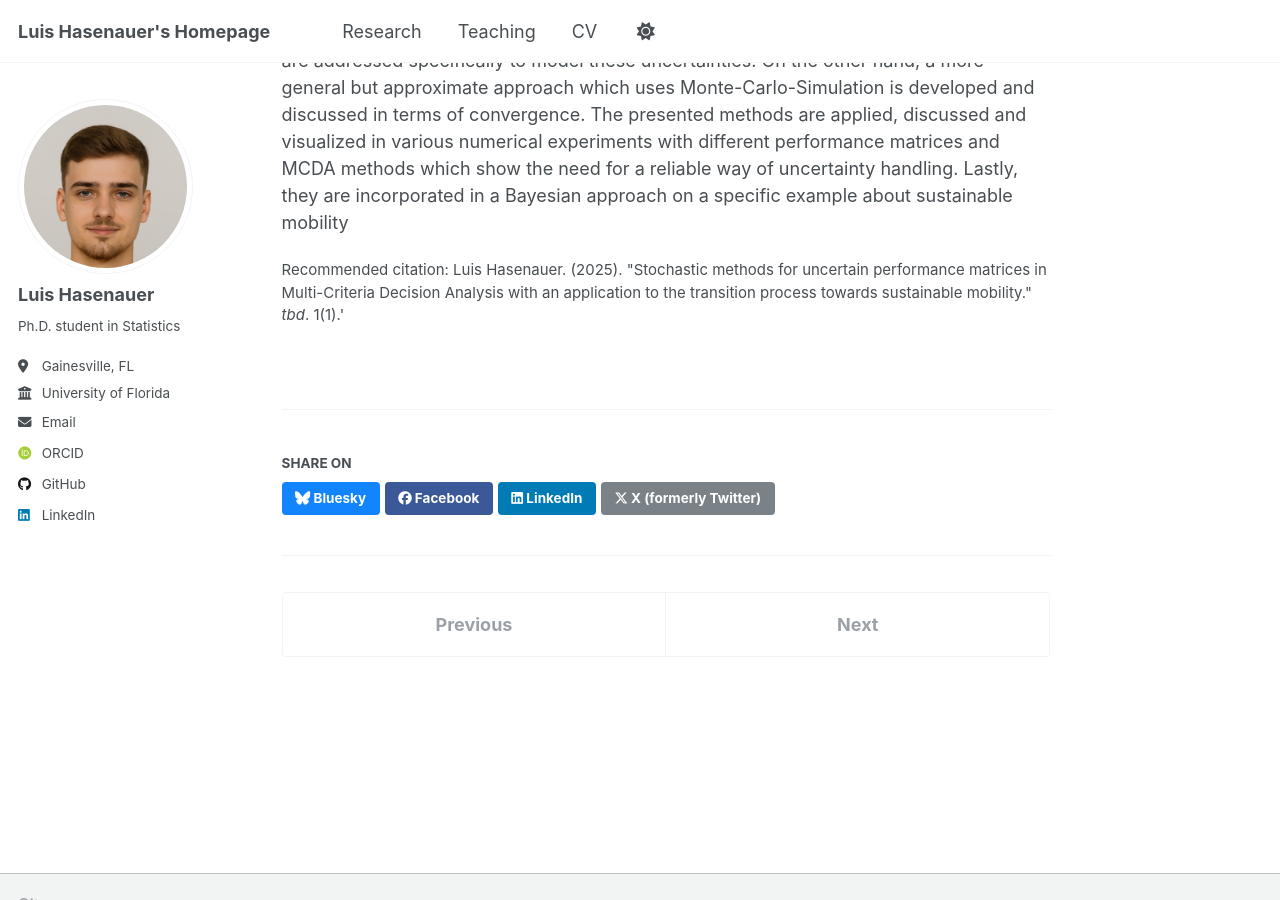
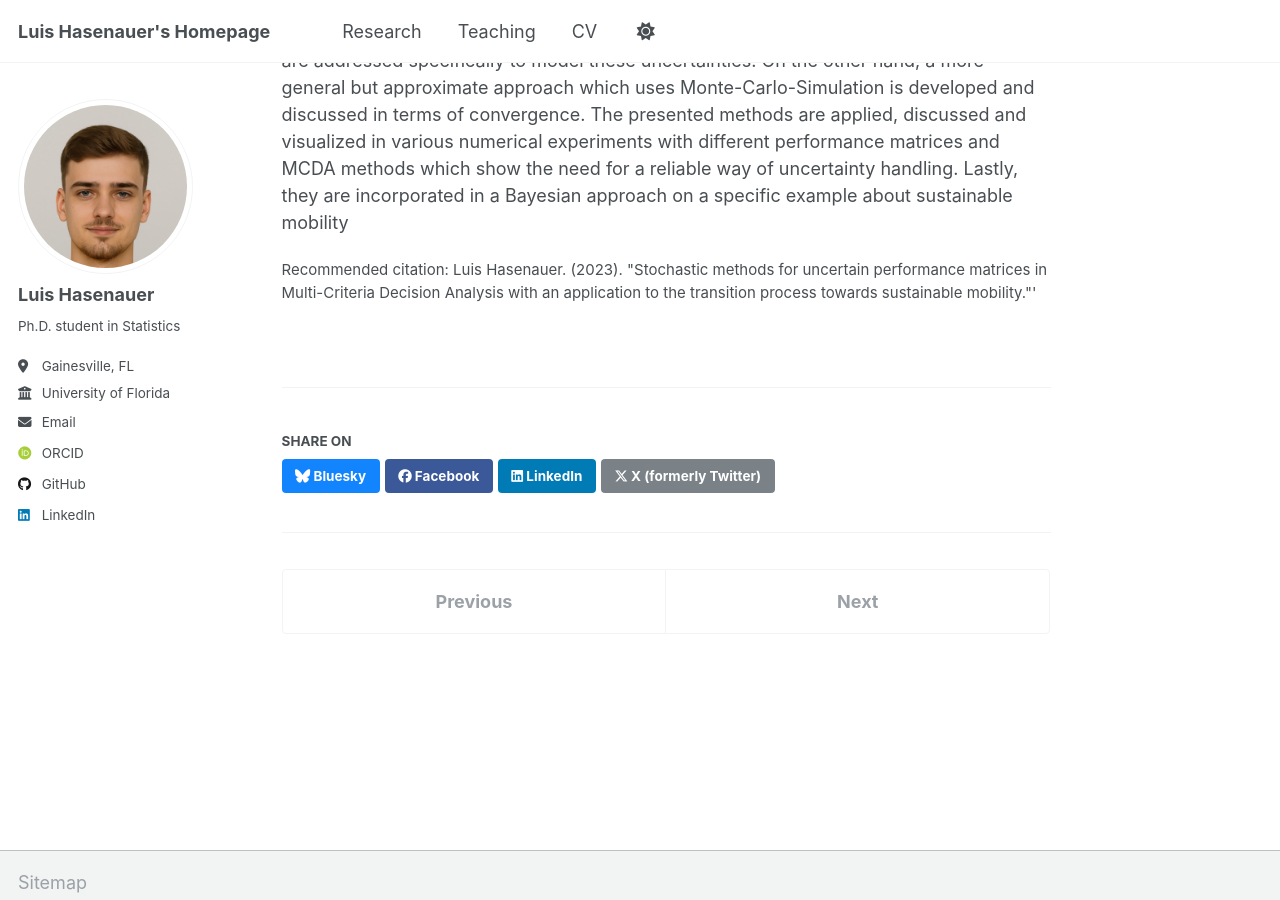
Before and after one commit to LuisHasenauer/LuisHasenauer.github.io, a Jekyll site: the page built from _publications/bachelor-thesis.md, in a window 1280 px wide and 900 px high, scrolled down 530 px. Built offline with Jekyll 4.4.1, drawn with Linux system fonts in a browser that asks for light colours; some web fonts are replaced; a script that is not in the unit is left out.

Commit message:
Update bachelor-thesis.md

```diff
--- a/_publications/bachelor-thesis.md
+++ b/_publications/bachelor-thesis.md
@@ -5,7 +5,7 @@ category: academics
 excerpt: ""
 permalink: /publication/bachelor-thesis
 date: 2023-08-01
-citation: Luis Hasenauer. (2025). &quot;Stochastic methods for uncertain performance matrices in Multi-Criteria Decision Analysis with an application to the transition process towards sustainable mobility.&quot; <i>tbd</i>. 1(1).'
+citation: Luis Hasenauer. (2023). &quot;Stochastic methods for uncertain performance matrices in Multi-Criteria Decision Analysis with an application to the transition process towards sustainable mobility.&quot;'
 ---
 In many situations, decision-makers face complex challenges that require robust and effective decision-making processes. Multi Criteria Decision Analysis (MCDA) has become a valuable technique to assist decision-makers in weighing multiple competing criteria and making or analyzing decisions. MCDA methods highly rely on a performance matrix, which captures the evaluations of alternatives against various criteria. However, in many cases
 these methods use fixed performance matrices even though real-world decision problems often involve uncertainties in the evaluations that can significantly impact the accuracy and reliability of the performance matrix.
```
